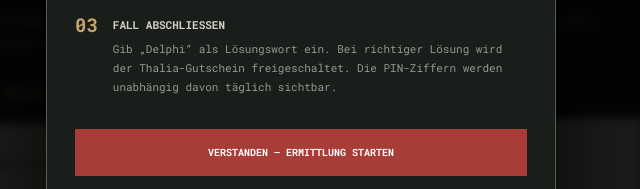
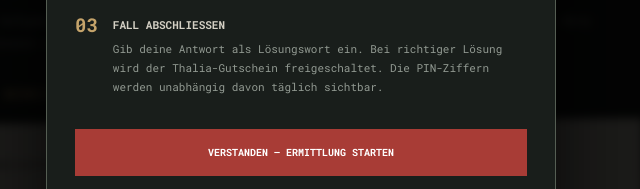
Before and after one commit to Ehrenlauch1306/detektiv-geschenk2, a plain HTML site: page index.html in a window 1280 px wide. Shown: the part 477-666 px from the top of the page, 339-979 px from the left. Drawn offline with nearby package versions, Linux system fonts and the light colour scheme.

Commit message:
Update tutorial text for clarity

```diff
--- a/index.html
+++ b/index.html
@@ -164,7 +164,7 @@ Finde den Ort, an dem diese Worte verewigt wurden.
             <span class="step-number">03</span>
             <div>
                 <strong>FALL ABSCHLIESSEN</strong>
-                <p>Gib „Delphi“ als Lösungswort ein. Bei richtiger Lösung wird der Thalia-Gutschein freigeschaltet. Die PIN-Ziffern werden unabhängig davon täglich sichtbar.</p>
+                <p>Gib deine Antwort als Lösungswort ein. Bei richtiger Lösung wird der Thalia-Gutschein freigeschaltet. Die PIN-Ziffern werden unabhängig davon täglich sichtbar.</p>
             </div>
         </div>
 
```
